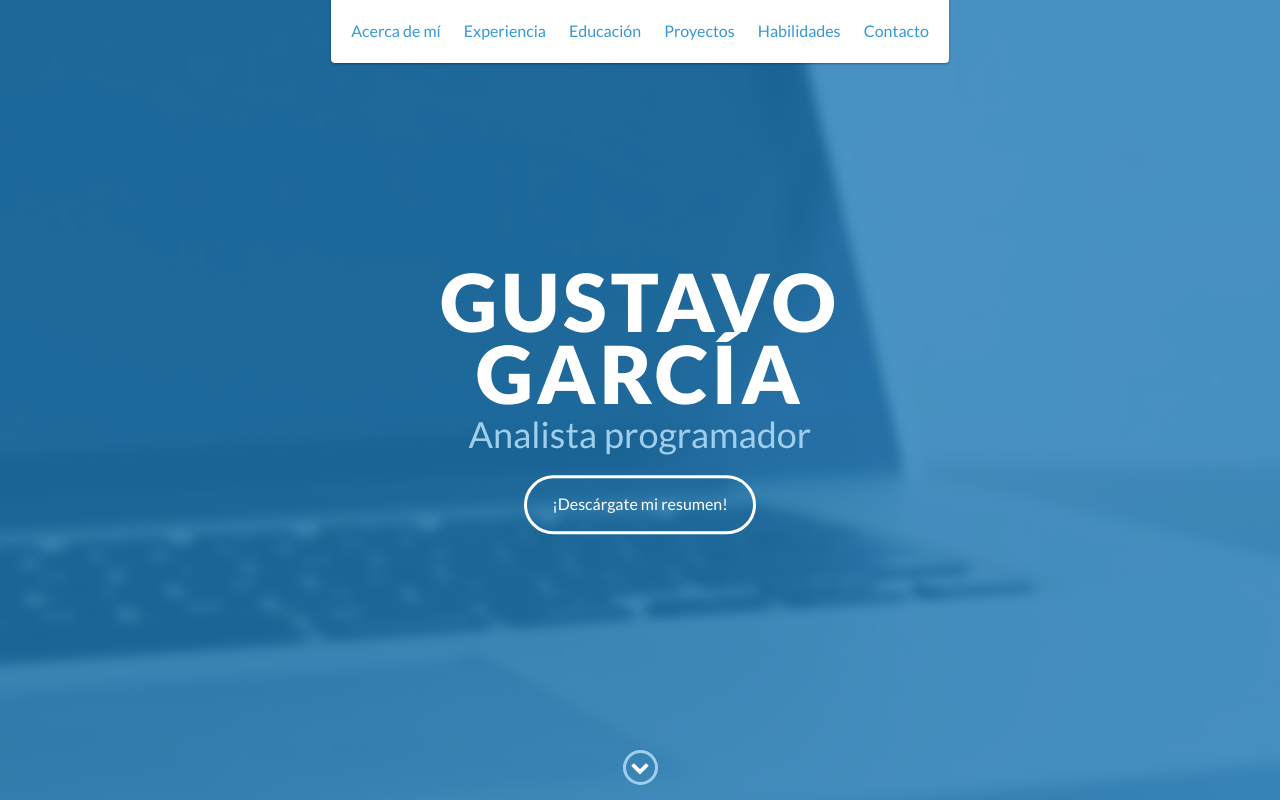
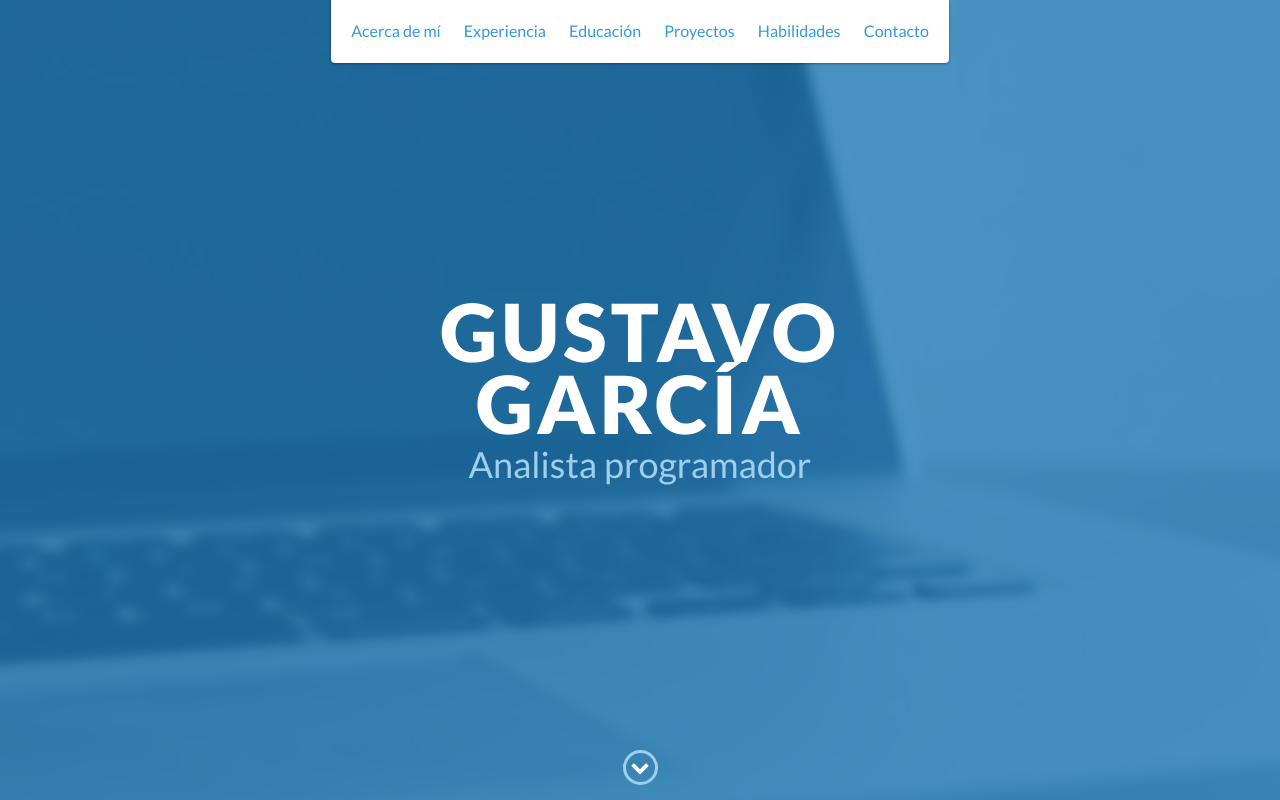
Before and after one commit to gugadev/gugadev.github.io, a website: page index.html in a window 1280 px wide. Shown: the top 800 px of the page. Drawn offline with nearby package versions, Linux system fonts and the light colour scheme.

Commit message:
Update index.html

```diff
--- a/index.html
+++ b/index.html
@@ -58,7 +58,7 @@
         <div id="lead-content">
             <h1>Gustavo García</h1>
             <h2>Analista programador</h2>
-            <a href="cv-portfolio.zip" download class="btn-rounded-white">¡Descárgate mi resumen!</a>
+            <!--<a href="cv-portfolio.zip" download class="btn-rounded-white">¡Descárgate mi resumen!</a>-->
         </div>
         <!-- End #lead-content -->
 
```
